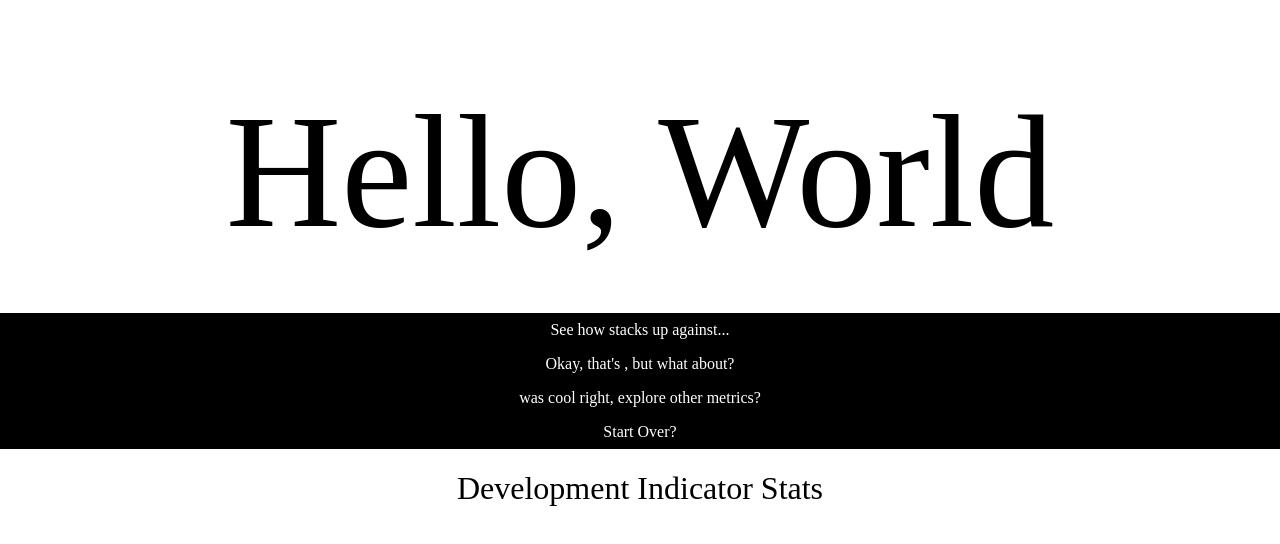
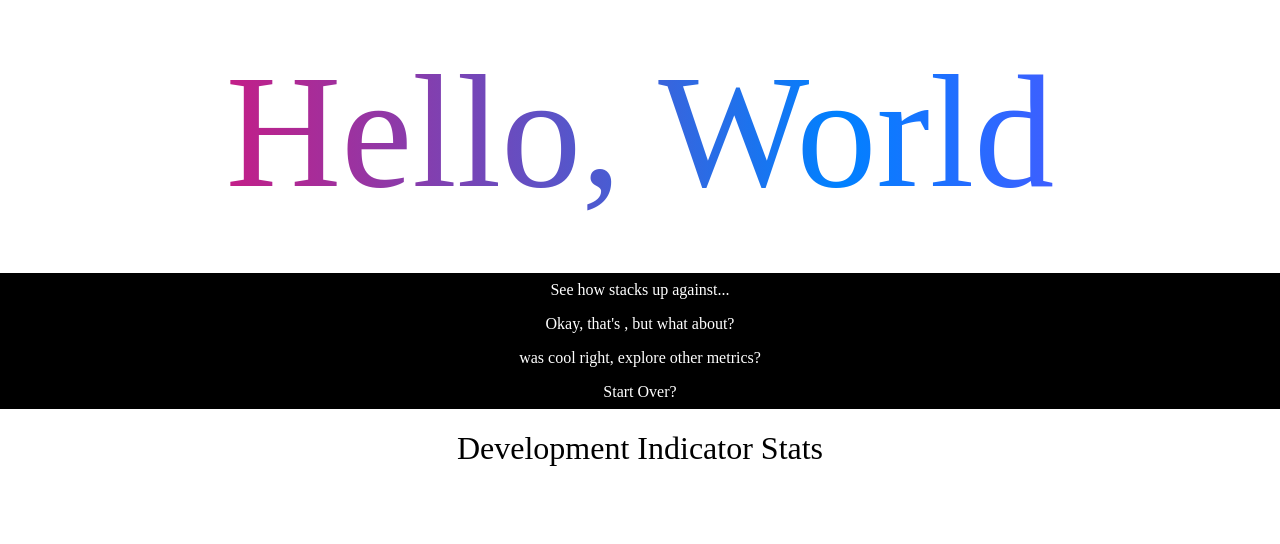
Before and after one commit to jeremiahjstanley/hello-world, a React (Create React App) app: page /stats in a window 1280 px wide. Shown: the top 544 px of the page. Built offline with nearby package versions, Linux system fonts and the light colour scheme; no server answers.

Commit message:
Add gradient animation effect to title

```diff
--- a/src/Containers/App/App.css
+++ b/src/Containers/App/App.css
@@ -1,11 +1,57 @@
 .App {
   text-align: center;
 }
-
 
 .App-title {
   font-family: Avenir Next;
   font-weight: 100;
   font-size: 10em;
-  margin: 5rem auto 3rem;
+  margin: 2.5rem
 }
+
+.App-header {
+  margin: 2.5rem auto 3rem;
+}
+
+.explanation-button {
+  display: block;
+}
+
+.explanation-paragraph {
+	text-align: justify;
+	width: 60%
+}
+
+.App-title {
+
+  background: linear-gradient(270deg, #00f1ff, #e700ff, #0081ff, #ff0063);
+  background-size: 200% auto;
+
+  color: #000;
+  background-clip: text;
+  text-fill-color: transparent;
+  -webkit-background-clip: text;
+  -webkit-text-fill-color: transparent;
+
+	-webkit-animation: hello 1s linear infinite;
+	-moz-animation: hello 1s linear infinite;
+	animation: hello 1s linear infinite;
+
+	@-webkit-keyframes hello {
+	    0%{background-position:0% 50%}
+	    50%{background-position:100% 50%}
+	    100%{background-position:0% 50%}
+	}
+	@-moz-keyframes hello {
+	    0%{background-position:0% 50%}
+	    50%{background-position:100% 50%}
+	    100%{background-position:0% 50%}
+	}
+	@keyframes hello {
+	    0%{background-position:0% 50%}
+	    50%{background-position:100% 50%}
+	    100%{background-position:0% 50%}
+	}
+}
+
+background-size: 800% 800%;
```
